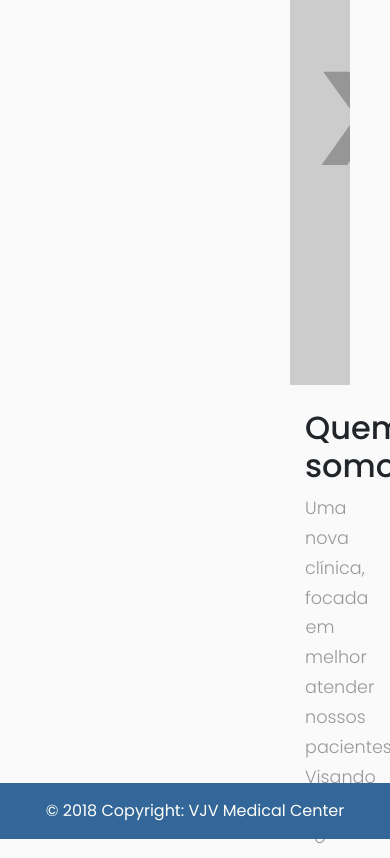
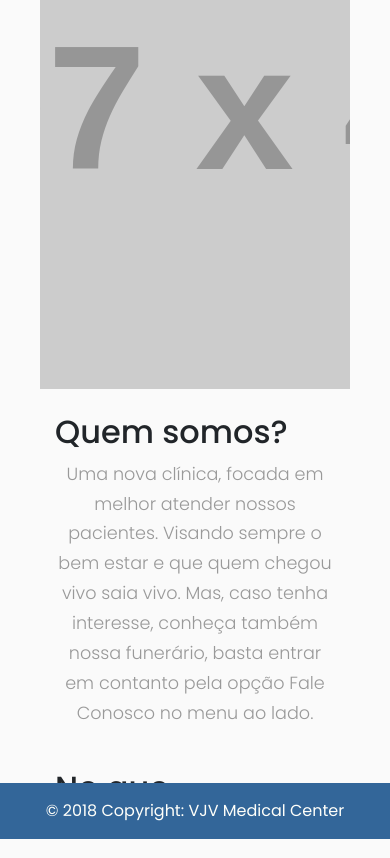
Before and after one commit to jabolina/ppi, a PHP site: page / in a window 390 px wide. Shown: the part 227-1085 px from the top of the page. Run offline with PHP 8.4, Linux system fonts and the light colour scheme; grey boxes labelled with a size stand in for pictures from a placeholder-image service; some libraries are stand-ins or nearby versions.

Commit message:
fix to phone

```diff
--- a/project/public_html/css/main.css
+++ b/project/public_html/css/main.css
@@ -27,17 +27,19 @@ a:focus {
 
 .vjv-content {
     overflow-y: scroll;
-    width: calc(100% - 250px);
-    padding: 40px;
+    width: calc(100% - 9.375em);
+    padding: 2.5em;
     max-height: 100vh;
     transition: all 0.3s;
     position: absolute;
-    top: 15px;
+    top: 1.2em;
     right: 0;
 }
 
-.vjv-content.active {
-    width: 100%;
+@media (max-width: 600px) {
+    .vjv-content {
+        width: 100%;
+    }
 }
 
 /*
```
